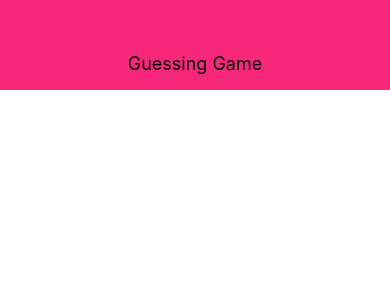
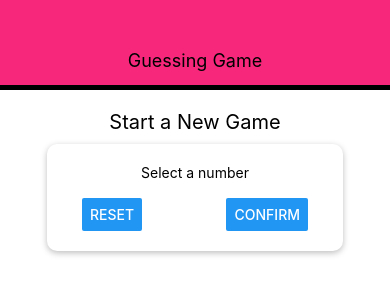
Before and after one commit to Ghoppen/guessing_app, a React Native app: screen / in a window 390 px wide. Shown: the top 300 px of the page. Built offline with nearby package versions, Linux system fonts and the light colour scheme.

Commit message:
Styling added, cards component created

```diff
--- a/App.js
+++ b/App.js
@@ -1,9 +1,12 @@
 import { StyleSheet, Text, View } from "react-native";
-import Header from "./components/headers/header";
+import Header from "./components/headers/Header";
+import StartGameScreen from "./screen/StartGameScreen";
+
 export default function App() {
   return (
     <View style={styles.screen}>
       <Header title={"Guessing Game"} />
+      <StartGameScreen />
     </View>
   );
 }
--- /dev/null
+++ b/components/Cards/Card.js
@@ -0,0 +1,26 @@
+import React from "react";
+import { View, StyleSheet } from "react-native";
+
+const Card = (props) => {
+  return (
+    <View style={{ ...styles.card, ...props.style }}>{props.children}</View>
+  );
+};
+
+const styles = StyleSheet.create({
+  card: {
+    shadowColor: "black",
+    shadowOffset: {
+      height: 2,
+      width: 0,
+    },
+    elevation: 5,
+    shadowRadius: 6,
+    shadowOpacity: 0.26,
+    backgroundColor: "white",
+    padding: 20,
+    borderRadius: 10,
+  },
+});
+
+export default Card;
--- a/components/headers/Header.js
+++ b/components/headers/Header.js
@@ -1,5 +1,5 @@
 import React from "react";
-import { View, Text, StyleSheet } from "react-native-web";
+import { View, Text, StyleSheet } from "react-native";
 
 const Header = (props) => {
   return (
@@ -17,6 +17,8 @@
     backgroundColor: "#f7287b",
     alignItems: "center",
     justifyContent: "center",
+    borderBottomColor: "black",
+    borderBottomWidth: 5,
   },
   headerTitle: { color: "black", fontSize: 18 },
 });
--- /dev/null
+++ b/screen/StartGameScreen.js
@@ -0,0 +1,45 @@
+import React from "react";
+import { View, StyleSheet, Text, TextInput, Button } from "react-native";
+import Card from "../components/Cards/Card";
+
+const StartGameScreen = (props) => {
+  return (
+    <View style={styles.screen}>
+      <Text style={styles.title}>Start a New Game</Text>
+      <Card style={styles.inputContainer}>
+        <Text>Select a number</Text>
+        <TextInput />
+        <View style={styles.buttonContainer}>
+          <Button title="Reset" onPress={() => {}} />
+          <Button title="Confirm" onPress={() => {}} />
+        </View>
+      </Card>
+    </View>
+  );
+};
+
+const styles = StyleSheet.create({
+  buttonContainer: {
+    flexDirection: "row",
+    justifyContent: "space-between",
+    width: "100%",
+    paddingHorizontal: 15,
+  },
+  inputContainer: {
+    width: 300,
+    maxWidth: "80%",
+    alignItems: "center",
+  },
+  title: {
+    fontSize: 20,
+    marginVertical: 10,
+  },
+  screen: {
+    flex: 1,
+    padding: 10,
+    alignItems: "center",
+    justifyContent: "flex-start",
+  },
+});
+
+export default StartGameScreen;
```
Also changed, not shown: components/Buttons/CustomButton.js (added, +8 -0 lines).
